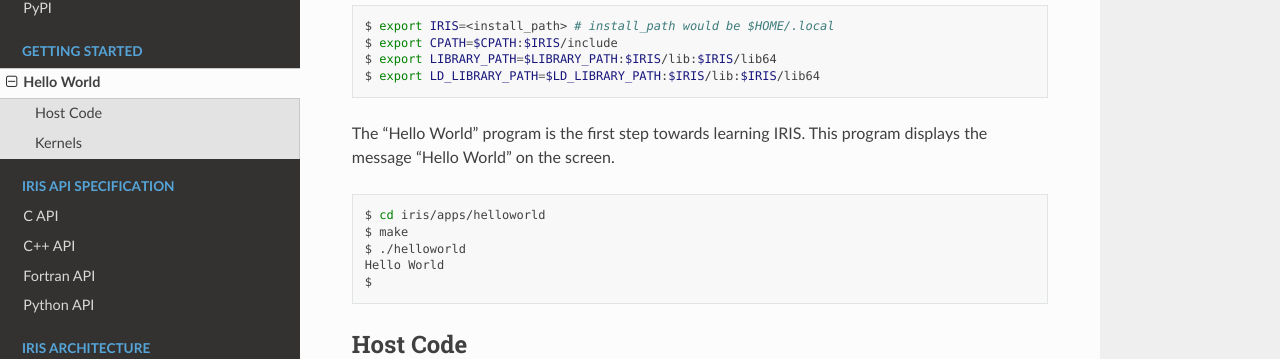
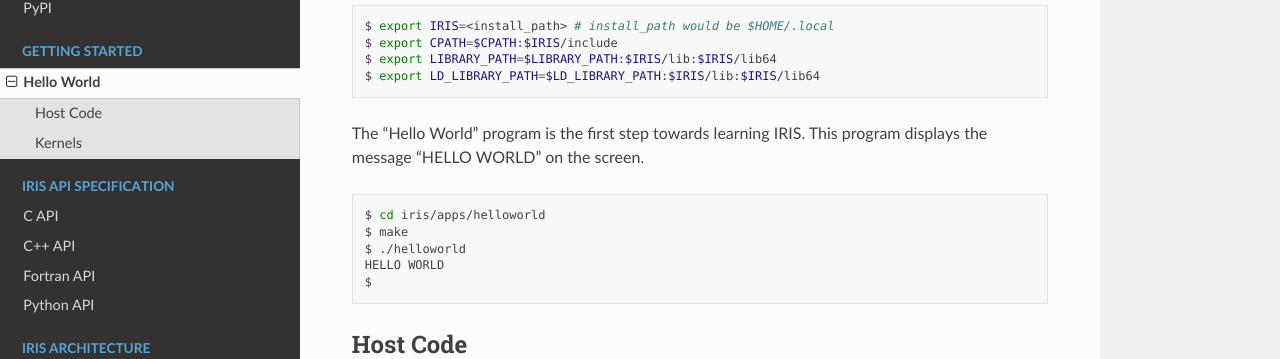
Before and after one commit to jungwonkim/iris-docs2, a Sphinx documentation site: the page built from docs/sphinx/source/started.rst, in a window 1280 px wide and 1056 px high. Shown: the part 203-562 px from the top of the window. Built offline with Sphinx 7.4.7 and the Read the Docs theme 2.0.0, drawn with Linux system fonts in a browser that asks for light colours.

```diff
--- a/docs/sphinx/source/started.rst
+++ b/docs/sphinx/source/started.rst
@@ -13,14 +13,14 @@ Setting the following environment variables is highly recommended to make life e
   $ export LD_LIBRARY_PATH=$LD_LIBRARY_PATH:$IRIS/lib:$IRIS/lib64
 
 
-The “Hello World” program is the first step towards learning IRIS. This program displays the message “Hello World” on the screen.
+The “Hello World” program is the first step towards learning IRIS. This program displays the message “HELLO WORLD” on the screen.
 
 .. code-block:: bash
 
   $ cd iris/apps/helloworld
   $ make
   $ ./helloworld
-  Hello World
+  HELLO WORLD
   $
 
 Host Code
```
